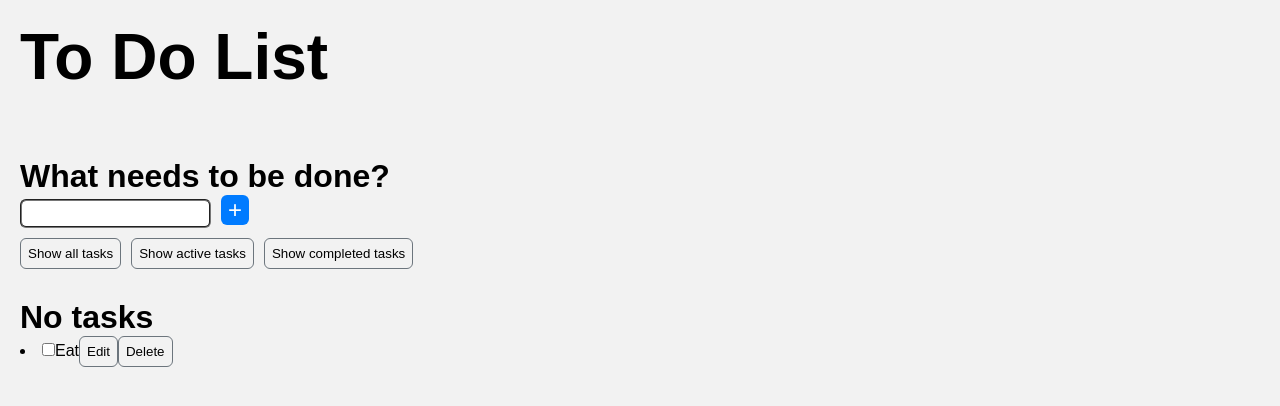
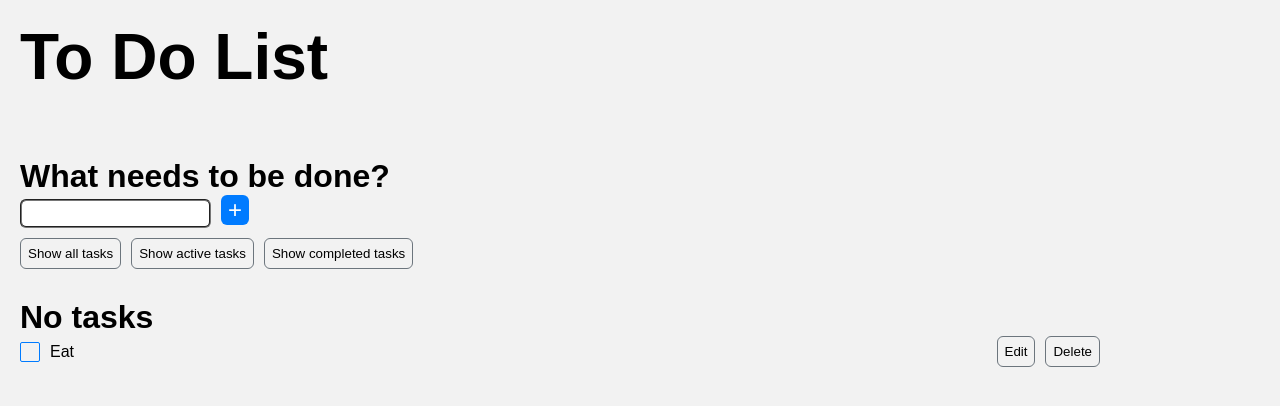
Before and after one commit to fribeiropaiva/todo-app, a React (Create React App) app: page / in a window 1280 px wide. Shown: the top 406 px of the page. Built offline with nearby package versions, Linux system fonts and the light colour scheme; the HTML template or start-up script is replaced by a standard one.

Commit message:
Add styles to task component

```diff
--- a/src/components/Task/Task.tsx
+++ b/src/components/Task/Task.tsx
@@ -1,4 +1,5 @@
 import React from 'react';
+import { TaskContainer } from './styles';
 
 interface TaskProps {
   taskName: string;
@@ -9,11 +10,21 @@ interface TaskProps {
 
 export function Task({ taskName, isChecked, editTask, deleteTask }: TaskProps) {
   return (
-    <li key={taskName} id={taskName}>
-      <input type='checkbox' />
-      {taskName}
-      <button>Edit</button>
-      <button>Delete</button>
-    </li>
+    <TaskContainer key={taskName} id={taskName}>
+      <div className='task-check'>
+        <label className='checkbox-container'>
+          <input
+            type='checkbox'
+            readOnly
+          />
+          <span className='checkmark'></span>
+        </label>
+        <p>{taskName}</p>
+      </div>
+      <div className='action-buttons'>
+        <button>Edit</button>
+        <button>Delete</button>
+      </div>
+    </TaskContainer>
   )
 }
--- /dev/null
+++ b/src/components/Task/styles.ts
@@ -0,0 +1,89 @@
+import styled from 'styled-components';
+
+export const TaskContainer = styled.li`
+  list-style: none;
+  display: flex;
+  align-items: center;
+  justify-content: space-between;
+
+  .task-check {
+    display: flex;
+    align-items: center;
+
+    &.completed {
+      p {
+        text-decoration: line-through;
+      }
+    }
+
+    .checkbox-container {
+      position: relative;
+      display: block;
+      width: 20px;
+      height: 20px;
+      margin-right: 10px;
+
+      input[type='checkbox'] {
+        width: 0;
+        height: 0;
+        opacity: 0;
+        position: absolute;
+        left: 0;
+        cursor: pointer;
+
+        &:checked {
+          & ~ .checkmark {
+            background: #34C37A;
+            border: 1px solid #34C37A;
+          }
+
+          & ~ .checkmark:after {
+            display: block;
+          }
+        }
+      }
+
+      .checkmark {
+        position: absolute;
+        top: 0;
+        left: 0;
+        width: 100%;
+        height: 100%;
+        border: 1px solid #007bff;
+        border-radius: 2px;
+
+        &:after {
+          content: '';
+          position: absolute;
+          display: none;
+          left: 7px;
+          top: 3px;
+          height: 8px;
+          width: 4px;
+          border: solid white;
+          border-width: 0 2px 2px 0;
+          transform: rotate(45deg);
+        }
+      }
+    }
+  }
+
+  .action-buttons {
+    button:nth-child(1) {
+      margin-right: 10px;
+
+      &:hover {
+        background-color: #ffc107;
+        border: 1px solid #ffc107;
+        color: initial;
+      }
+    }
+
+    button:nth-child(2) {
+      &:hover {
+        background-color: red;
+        border: 1px solid red;
+      }
+    }
+  }
+`;
```
